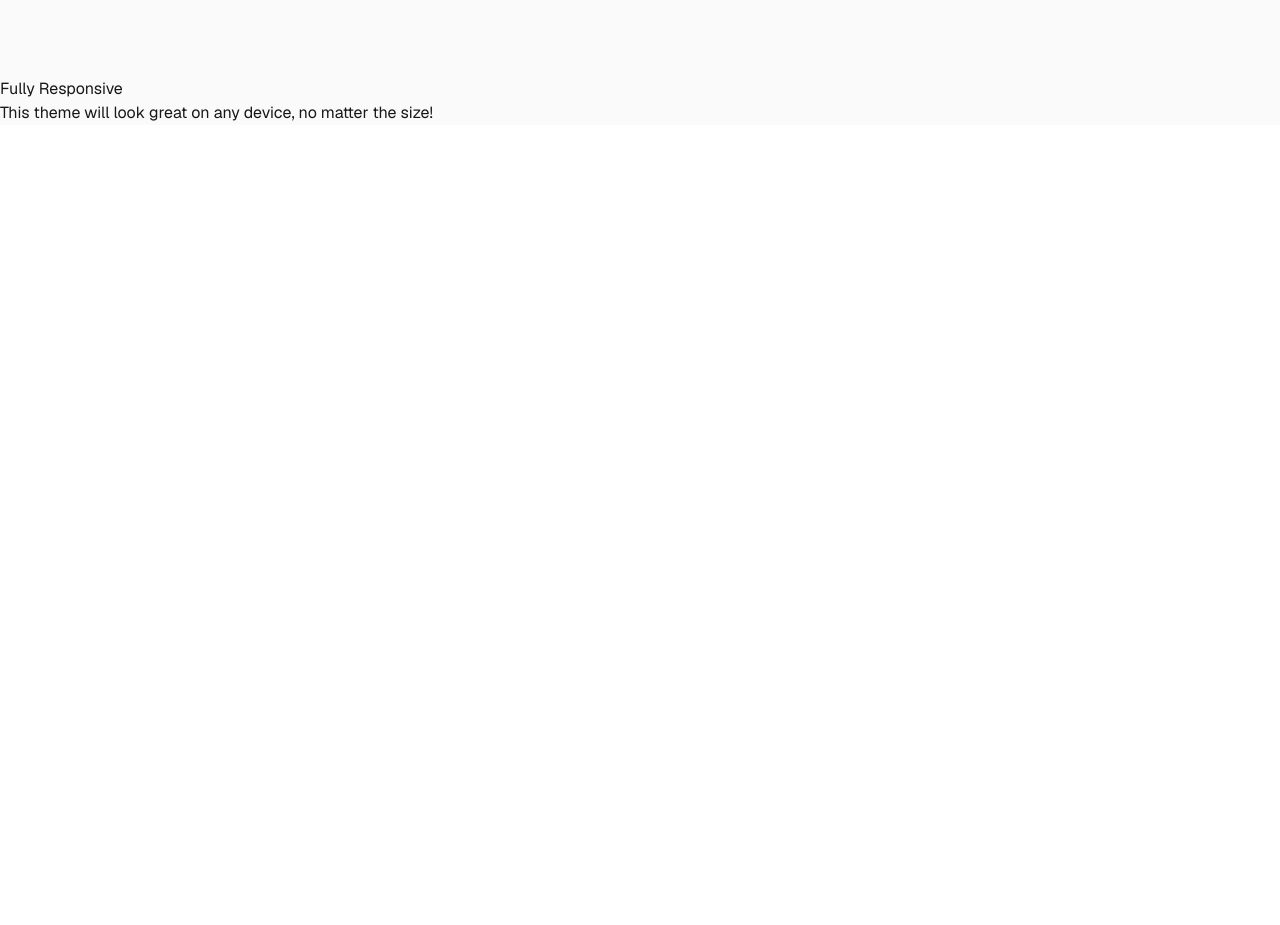
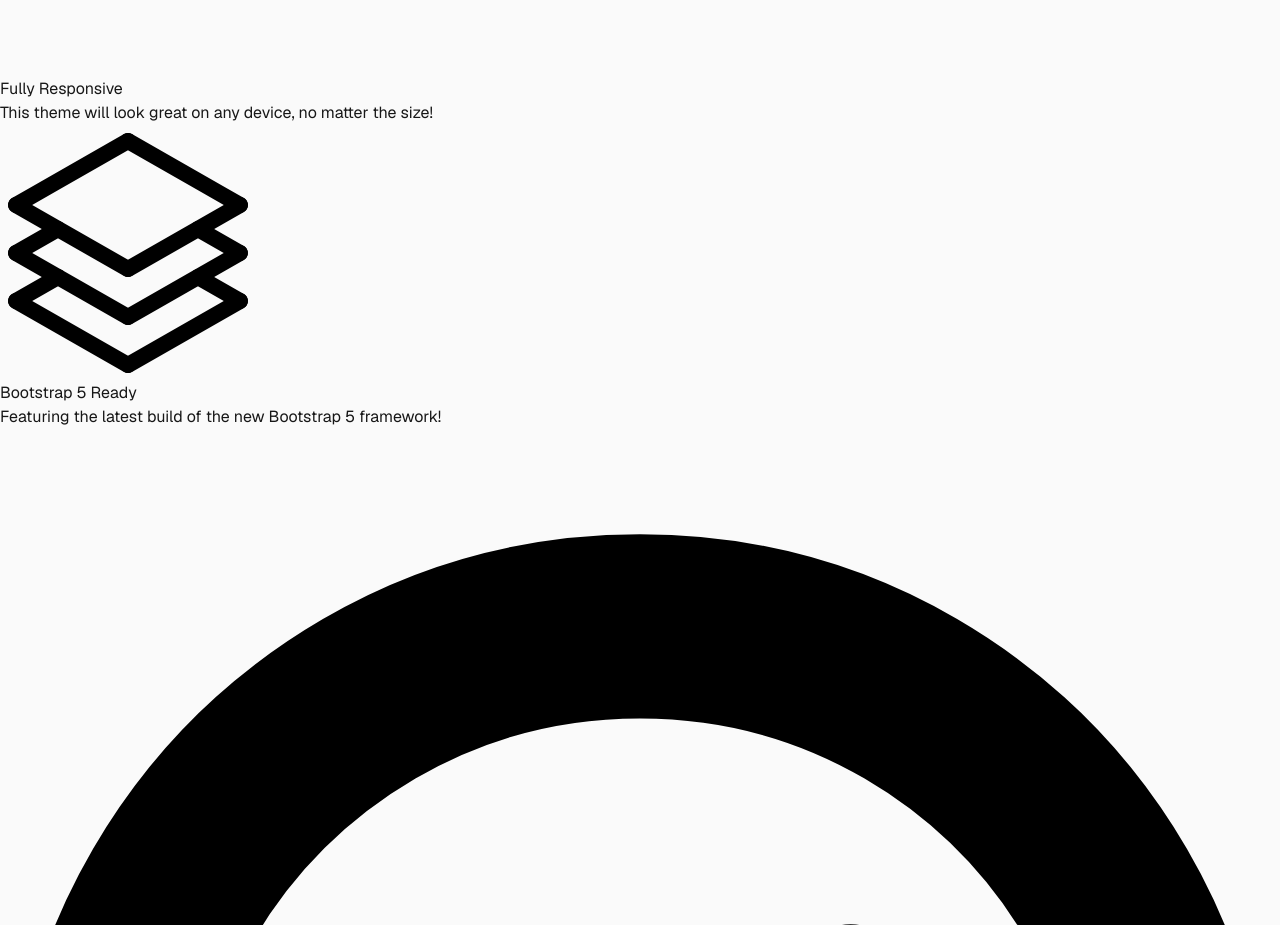
Before and after one commit to Jas-creator-31/bootstrap-studio-landing-page, a Next.js app: page / in a window 1280 px wide. Shown: the part 1590-2515 px from the top of the page. Before the commit the page ends 1715 px from the top, so only its background shows below. Built offline with nearby package versions, Linux system fonts and the light colour scheme.

Commit message:
feat: added other 2 previews as well

```diff
--- a/src/app/components/PreviewMain.tsx
+++ b/src/app/components/PreviewMain.tsx
@@ -1,5 +1,7 @@
 import Preview from "@/app/components/Preview"
 import screenIcon from "@/assets/screen.svg"
+import layersIcon from "@/assets/layers.svg"
+import okIcon from "@/assets/ok.svg"
 
 
 export default function PreviewMain() {
@@ -7,9 +9,17 @@ export default function PreviewMain() {
   const screenIconHeading = "Fully Responsive"
   const screenIconParagraph = "This theme will look great on any device, no matter the size!"
 
+  const layersIconHeading = "Bootstrap 5 Ready"
+  const layersIconParagraph = "Featuring the latest build of the new Bootstrap 5 framework!"
+
+  const okIconHeading = "Easy to Use"
+  const okIconParagraph = "Ready to use with your own content, or customize the source files!"
+
   return (
     <div>
       <Preview icon={screenIcon} heading={screenIconHeading} peragraph={screenIconParagraph} />
+      <Preview icon={layersIcon} heading={layersIconHeading} peragraph={layersIconParagraph} />
+      <Preview icon={okIcon} heading={okIconHeading} peragraph={okIconParagraph} />
     </div>
   )
 }
```
